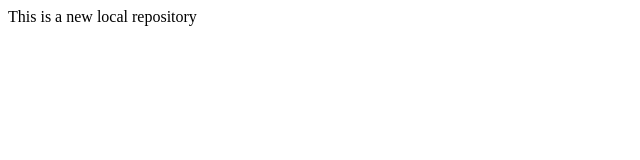
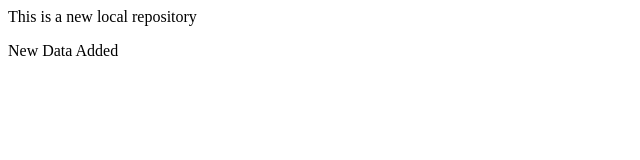
Before and after one commit to bhaktipatil54/LocalRepo, a plain HTML site: page index.html in a window 1280 px wide. Shown: the whole page, without its empty margins (0-640 px from the left). Drawn offline with Linux system fonts and the light colour scheme.

Commit message:
New Data Added

```diff
--- a/index.html
+++ b/index.html
@@ -1 +1,2 @@
 <p>This is a new local repository</p>
+<p>New Data Added</p>
```
Also changed, not shown: 1 other file.
